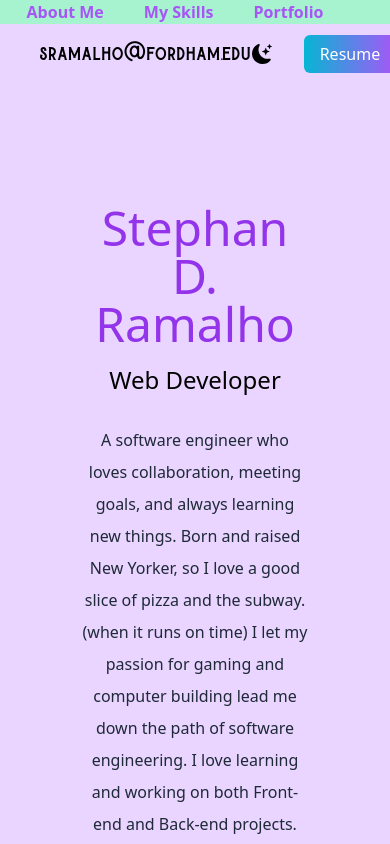
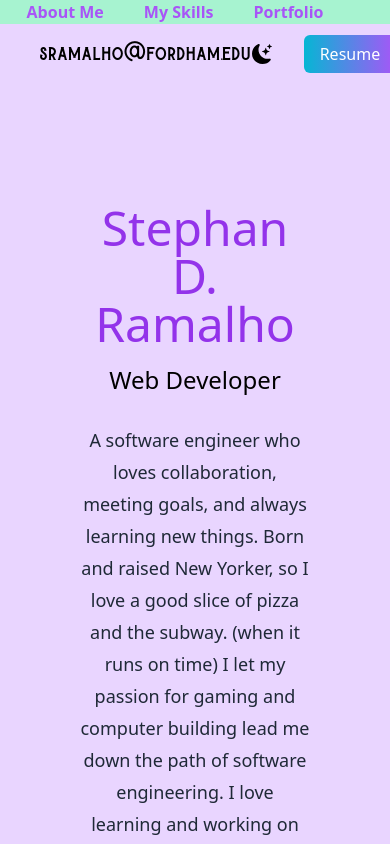
Before and after one commit to sramalho94/portfolio_2023, a Next.js app: page / in a window 390 px wide. Shown: the top 844 px of the page. Built offline with nearby package versions, Linux system fonts and the light colour scheme.

Commit message:
changes to sizing in about me

```diff
--- a/pages/index.js
+++ b/pages/index.js
@@ -127,7 +127,7 @@ export default function Home() {
             <h3 className="text-2xl py-2 md:text-3xl dark:text-white">
               Web Developer
             </h3>
-            <p className="text-md py-5 leading-8 text-gray-800 md:text-xl mx-auto max-w-md dark:text-white">
+            <p className="text-lg py-5 leading-8 text-gray-800 md:text-xl mx-auto max-w-md dark:text-white">
               A software engineer who loves collaboration, meeting goals, and
               always learning new things. Born and raised New Yorker, so I love
               a good slice of pizza and the subway. (when it runs on time) I let
```
Also changed, not shown: 1 other file (tests, documents, lock files or other folders).
